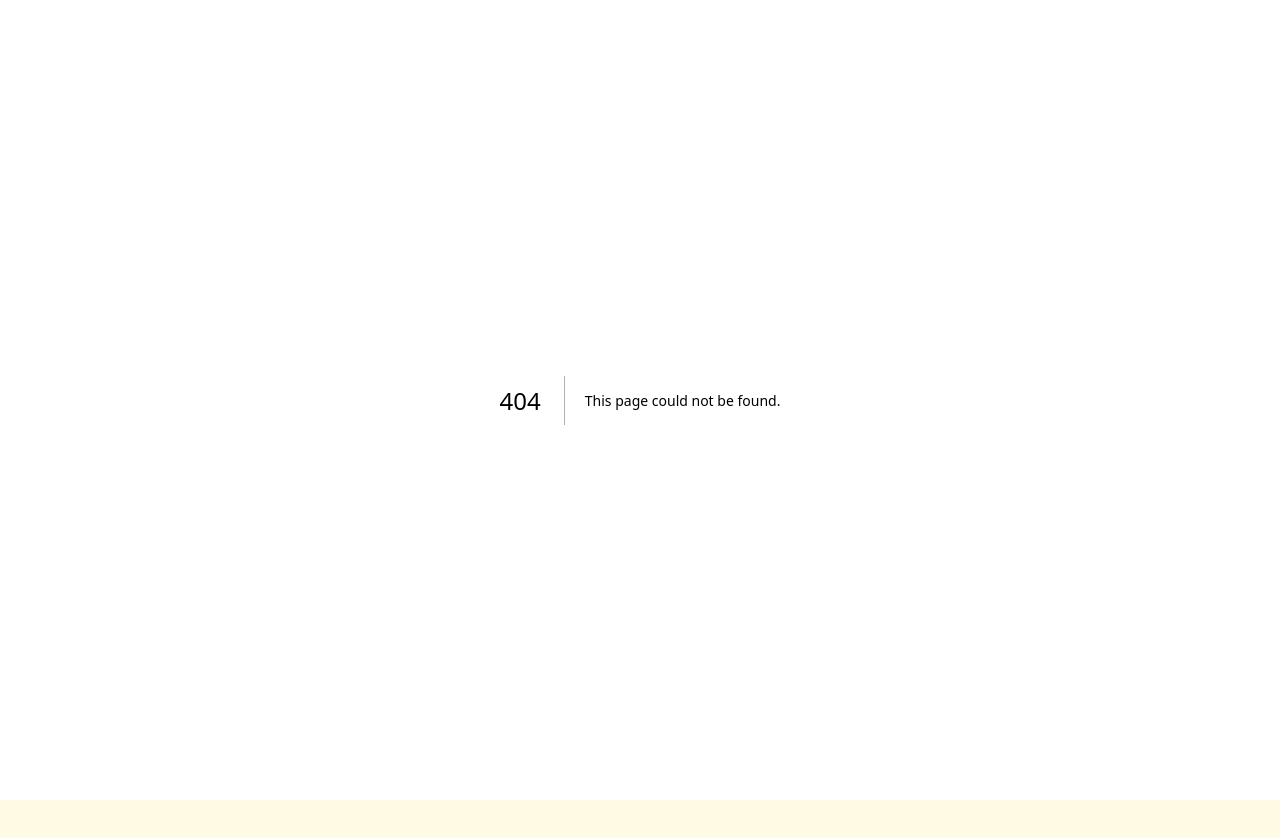
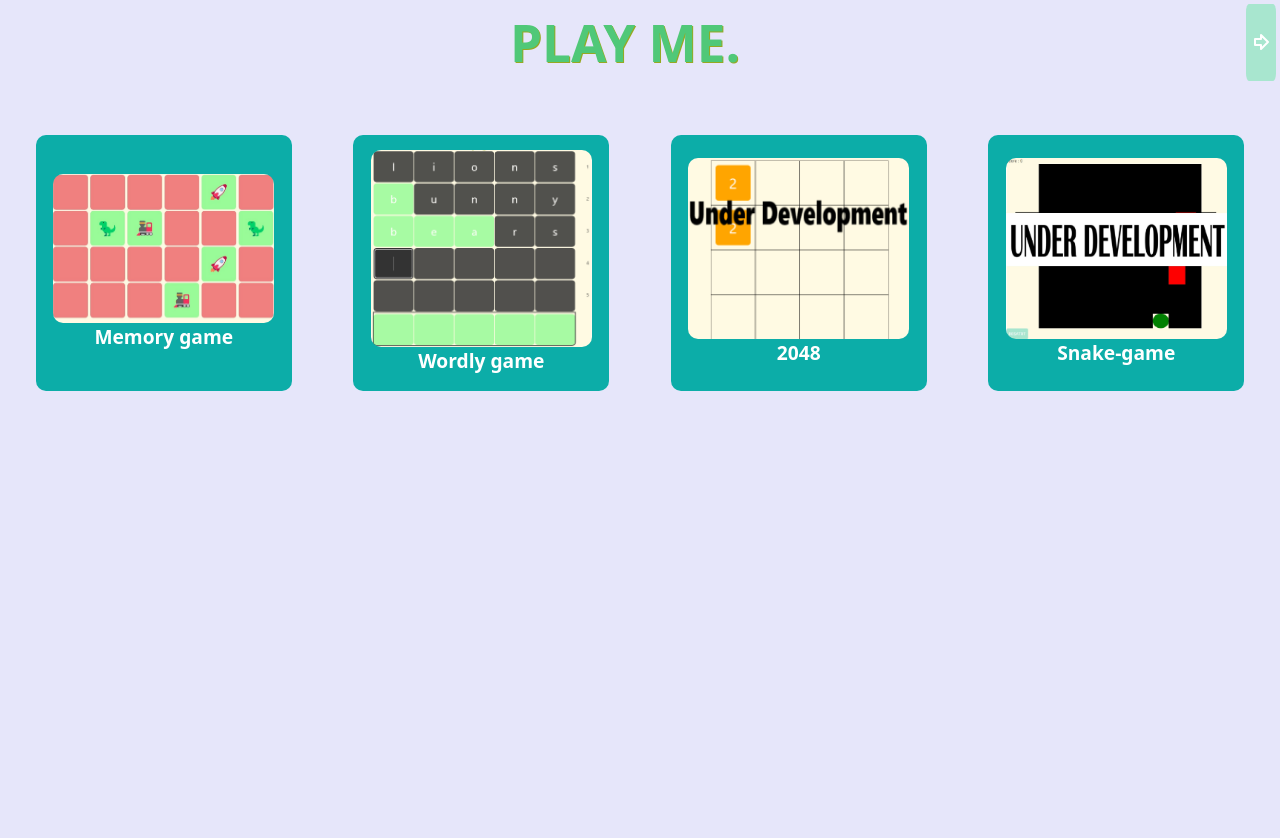
Before and after one commit to Roshan2022Anand/Play_me, a Next.js app: page /GamePg in a window 1280 px wide. Before the commit this address had no page. Shown: the top 838 px of the page. Before the commit the page ends 800 px from the top, so only its background shows below. Built offline with nearby package versions, Linux system fonts and the light colour scheme.

Commit message:
fixing the deploye time error

```diff
--- /dev/null
+++ b/app/GamePg/page.js
@@ -0,0 +1,77 @@
+"use client"
+import React, { useContext, useEffect } from 'react'
+import styles from '@/app/GamePg/GamePg.module.css'
+import { useRouter } from 'next/navigation'
+import gsap from 'gsap'
+import { MyContext } from '@/Helper/Context'
+import Screen from '@/Components/Screen'
+import { ArrowBigRight } from 'lucide-react'
+
+const page = () => {
+  const router = useRouter();
+  const { screenDown, screenUp, waitExc } = useContext(MyContext);
+
+  //redirecting to games page
+  const goToSelectedGamesPage = async (gameFile) => {
+    screenDown();
+    await waitExc(2000)
+    router.push(gameFile);
+  }
+
+  //redirect to home page
+  const goToHomePg = async () => {
+    gsap.to("button", {
+      scale: 700,
+      duration: 2
+    })
+    await waitExc(2000)
+    router.push("/")
+  }
+
+  useEffect(() => {
+    screenUp();
+  }, [])
+
+  return (
+    <>
+      <Screen />
+
+      <header className='text-[#50C878] bg-[#E6E6FA] text-[4vw] flex p-1'>
+        <p className='text-center grow w-1/2'>PLAY ME.</p>
+        <button className='normal-btn p-2 ml-auto ' onClick={goToHomePg}> <ArrowBigRight /></button>
+      </header>
+
+      <main className={styles["game-board"]}>
+
+        {/* memory-game-card */}
+        <div className={styles['game-card']} onClick={() => { goToSelectedGamesPage("/memory-game") }}>
+          <img src='\gamePg-img\memory-img.jpg' className={styles.img} />
+          <p className={styles["link-txt"]}>Memory game</p>
+        </div>
+
+        {/* Wordly-game-card */}
+        <div className={styles['game-card']} onClick={() => { goToSelectedGamesPage("/wordly-game") }}>
+          <img src='\gamePg-img\wordly.png' className={styles.img} />
+          <p className={styles["link-txt"]}>Wordly game</p>
+        </div>
+
+        {/* the 2048 game */}
+        <div className={styles['game-card']} onClick={() => { goToSelectedGamesPage("/The2048") }}>
+          <img src='\gamePg-img\the2048.jpg' alt='img' className={styles.img} />
+          <p className={styles["link-txt"]}>2048</p>
+        </div>
+
+        {/* snake-game-card */}
+        <div className={styles['game-card']} onClick={() => { goToSelectedGamesPage("/snake-game") }}>
+          <img src='\gamePg-img\snake-game.jpg' alt='img' className={styles.img} />
+          <p className={styles["link-txt"]}>Snake-game</p>
+        </div>
+
+      </main>
+
+      <p className='text-lg absolute bottom-8 left-2 -z-10'>more games comming soon..</p>
+    </>
+  )
+}
+
+export default page
--- a/app/gamePg/page.js
+++ b/app/gamePg/page.js
@@ -56,7 +56,7 @@ const page = () => {
         </div>
 
         {/* the 2048 game */}
-        <div className={styles['game-card']} onClick={() => { goToSelectedGamesPage("/the2048") }}>
+        <div className={styles['game-card']} onClick={() => { goToSelectedGamesPage("/The2048") }}>
           <img src='\gamePg-img\the2048.jpg' alt='img' className={styles.img} />
           <p className={styles["link-txt"]}>2048</p>
         </div>
--- a/package.json
+++ b/package.json
@@ -13,7 +13,7 @@
     "axios": "^1.7.7",
     "gsap": "^3.12.5",
     "lucide-react": "^0.454.0",
-    "next": "^14.2.16",
+    "next": "^15.0.2",
     "react": "^18",
     "react-card-flip": "^1.2.3",
     "react-dom": "^18"
```
Also changed, not shown: 1 other file (tests, documents, lock files or other folders).
